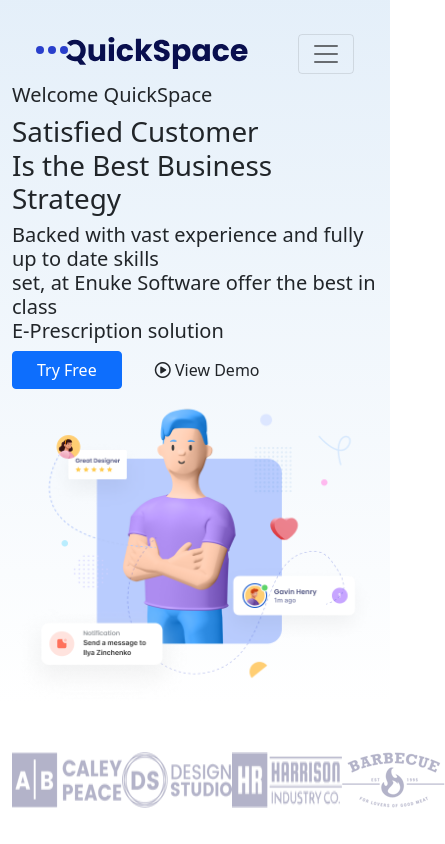
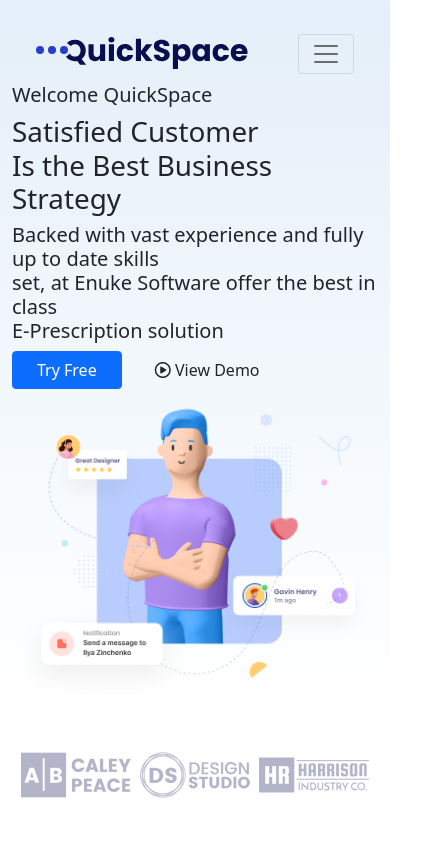
Before and after one commit to saifmaamun/quickspace, a plain HTML site: page index.html in a window 390 px wide. Shown: the top 844 px of the page, 445 px wide, since content can reach past the window. Drawn offline with nearby package versions, Linux system fonts and the light colour scheme.

Commit message:
responsive

```diff
--- a/index.html
+++ b/index.html
@@ -69,11 +69,11 @@
             </div>
         </banner>
     </header>
-    <div class="container my-5 d-flex justify-content-evenly">
-            <img class="w-100" src="/images/brand-01.png" alt="" srcset="">
-            <img class="w-100" src="/images/brand-02.png" alt="" srcset="">
-            <img class="w-100" src="/images/brand-03.png" alt="" srcset="">
-            <img class="w-100" src="/images/brand-04.png" alt="" srcset="">
+    <div class="container my-5 d-flex align-items-center justify-content-evenly">
+            <img class="" src="/images/brand-01.png" alt="" srcset="">
+            <img class="" src="/images/brand-02.png" alt="" srcset="">
+            <img class="" src="/images/brand-03.png" alt="" srcset="">
+            <img class="hidden" src="/images/brand-04.png" alt="" srcset="">
     </div>
 
     <!-- services -->
--- a/styles/style.css
+++ b/styles/style.css
@@ -14,3 +14,9 @@
 .discover{
     background-image: linear-gradient(white,#b6b9fa38);
 }
+
+@media (min-width: 320px) and (max-width: 700px) {
+  .hidden{
+      display: none;
+  }
+}
```
